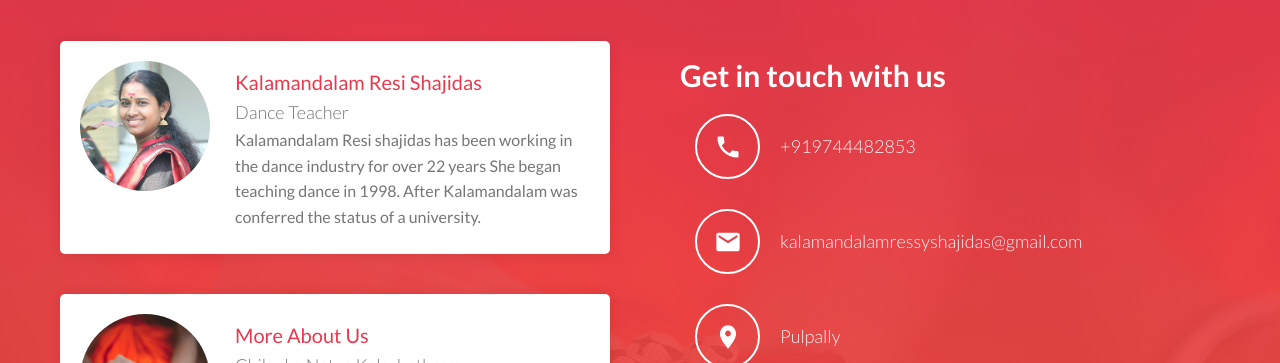
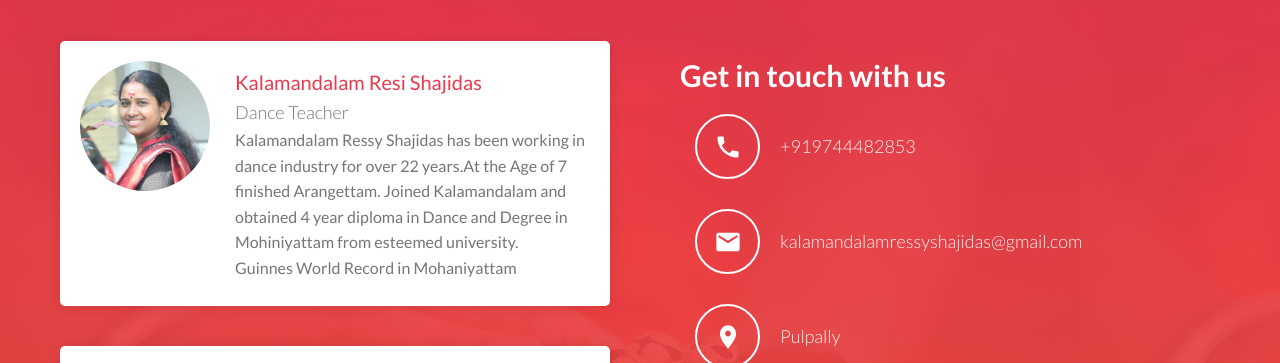
Before and after one commit to donjosemathew/Chilanka-Website-Design, a website: page index.html in a window 1280 px wide. Shown: the part 3080-3443 px from the top of the page. Drawn offline with Linux system fonts and the light colour scheme.

Commit message:
About Changes

```diff
--- a/index.html
+++ b/index.html
@@ -261,9 +261,10 @@
                                     Dance Teacher
                                 </p>
                                 <p class="faculty_item_text">
-                                    Kalamandalam Resi shajidas has been working in the dance industry for over 22 years
-                                    She began teaching dance in 1998. After Kalamandalam was conferred the status of a
-                                    university.
+                                    Kalamandalam Ressy Shajidas has been working in dance industry for over 22 years.At
+                                    the  Age of 7 finished Arangettam. Joined Kalamandalam
+                                    and obtained 4 year diploma in Dance and Degree in Mohiniyattam from esteemed university.
+                                    <br>Guinnes World Record in Mohaniyattam
                                 </p>
                             </div>
 
```
